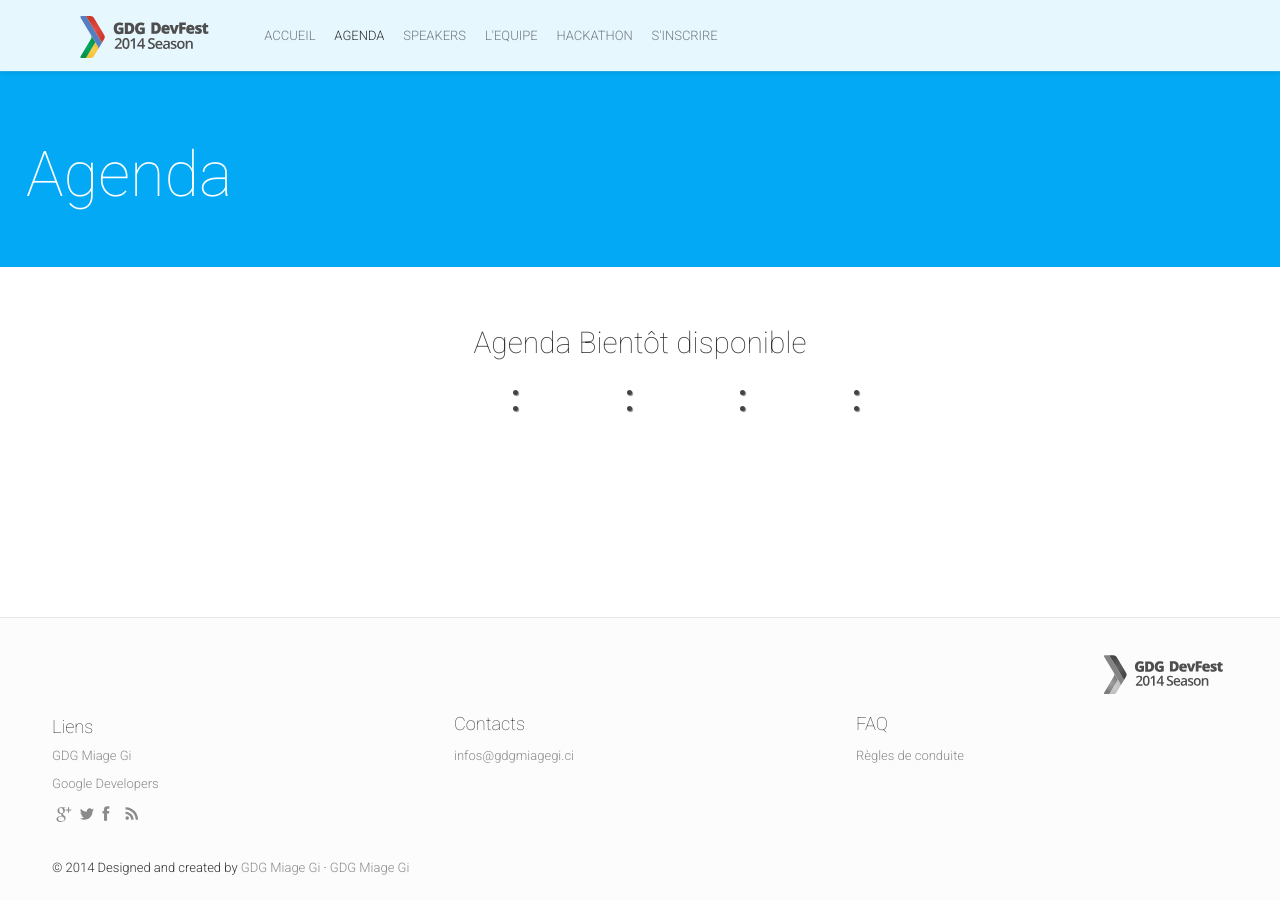
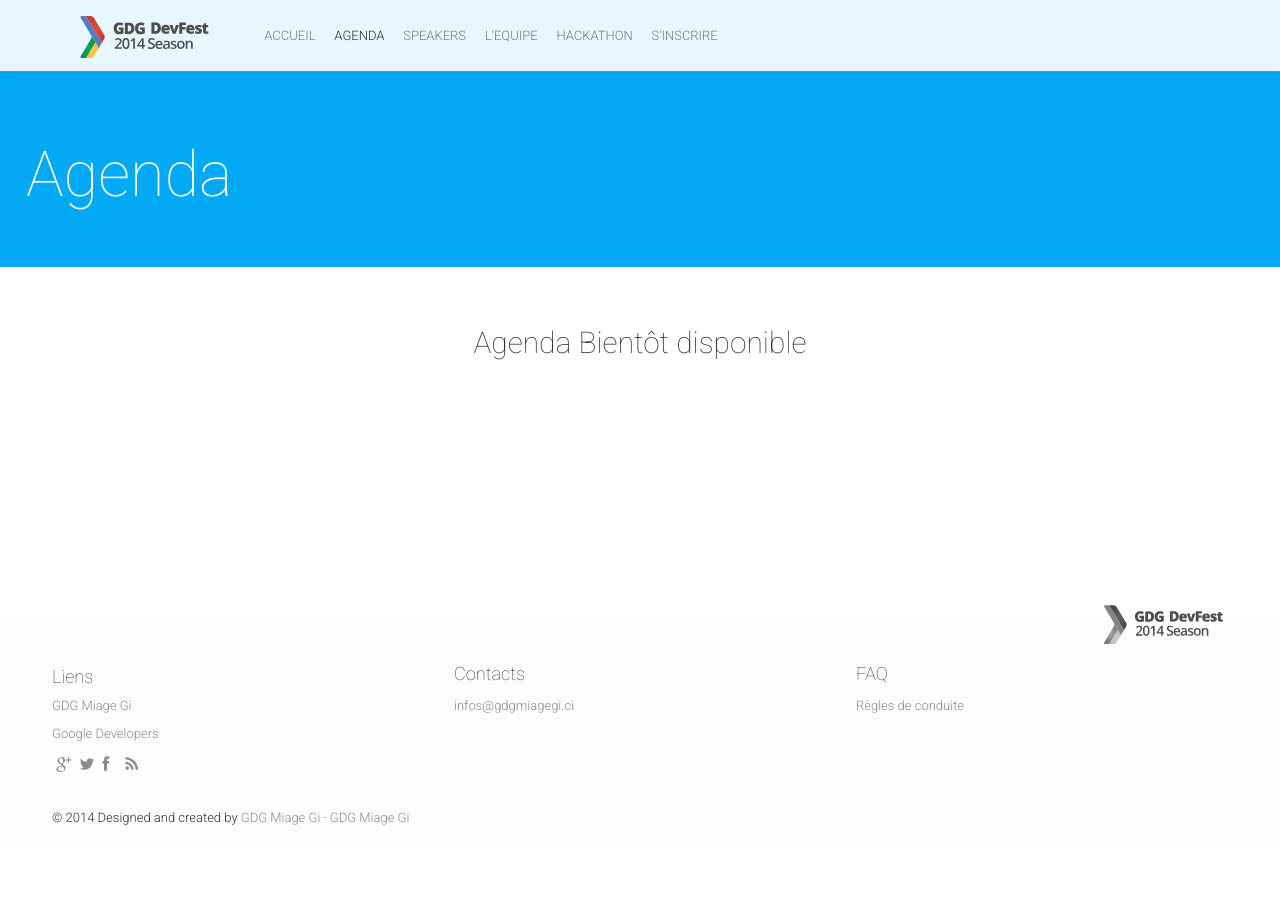
Before and after one commit to GDGMiageGiLab/gdgmiagegilab.github.io, a Jekyll site: the page built from agenda.html, in a window 1280 px wide and 900 px high, scrolled down 333 px. Built offline with Jekyll 4.4.1, drawn with Linux system fonts in a browser that asks for light colours; nearby versions of some CDN libraries; comment, search, counter and statistics services are not loaded; after the commit the page ends 1183 px from its top, so only the background shows below that.

Commit message:
Countdown Update 002
Test

```diff
--- a/_includes/agenda.html
+++ b/_includes/agenda.html
@@ -4,50 +4,7 @@
         <div class="col-lg-10 col-lg-offset-1">
             <div class="row about-details">
                 <h5> Agenda Bientôt disponible </h5>
-                <div id="countdown" class="countdownHolder">
-                    <span class="countDays">
-                        <span class="position">
-                            <span class="digit static"></span>
-                        </span>
-                        <span class="position">
-                            <span class="digit static"></span>
-                        </span>
-                    </span>
-
-                    <span class="countDiv countDiv0"></span>
-
-                    <span class="countHours">
-                        <span class="position">
-                            <span class="digit static"></span>
-                        </span>
-                        <span class="position">
-                            <span class="digit static"></span>
-                        </span>
-                    </span>
-
-                    <span class="countDiv countDiv1"></span>
-
-                    <span class="countMinutes">
-                        <span class="position">
-                            <span class="digit static"></span>
-                        </span>
-                        <span class="position">
-                            <span class="digit static"></span>
-                        </span>
-                    </span>
-
-                    <span class="countDiv countDiv2"></span>
-
-                    <span class="countSeconds">
-                        <span class="position">
-                            <span class="digit static"></span>
-                        </span>
-                        <span class="position">
-                            <span class="digit static"></span>
-                        </span>
-                    </span>
-
-                    <span class="countDiv countDiv3"></span>
+                <div id="countdown"></div>
                 </div>
             </div>
         </div>
```
